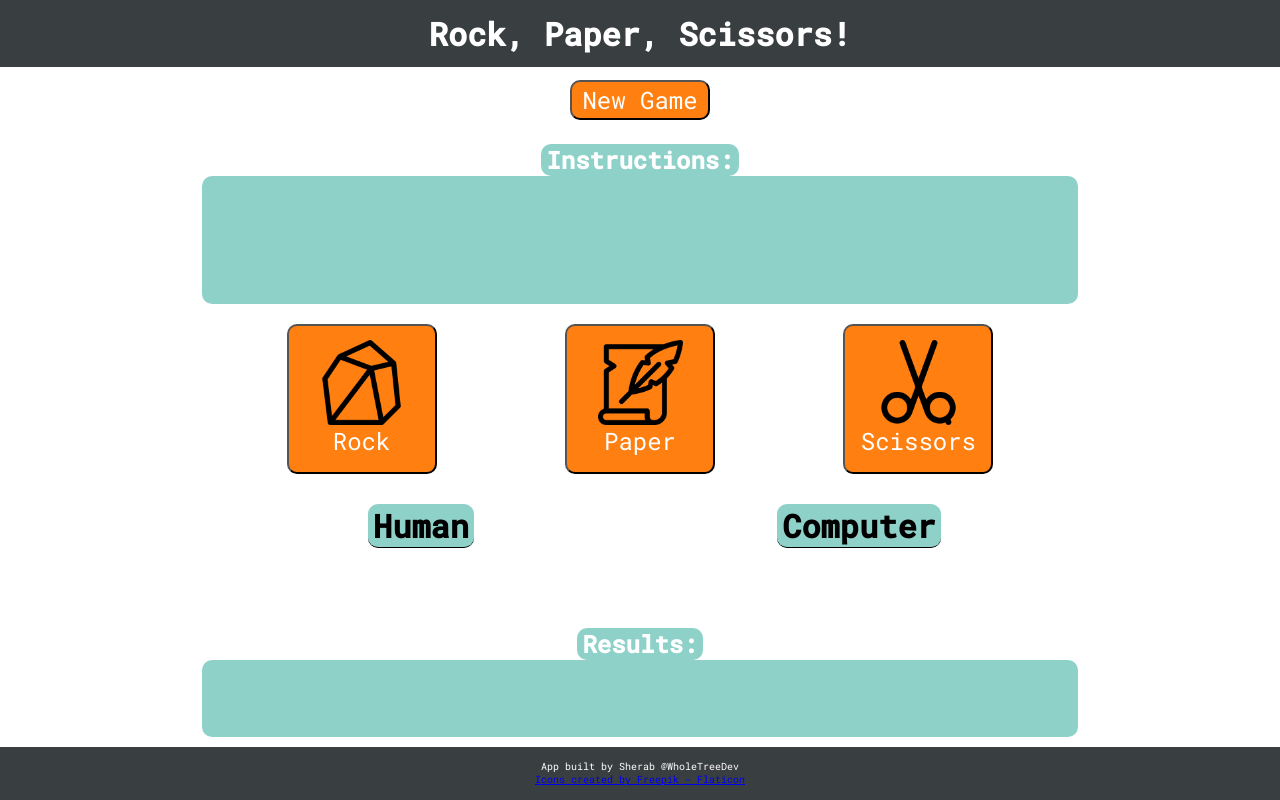
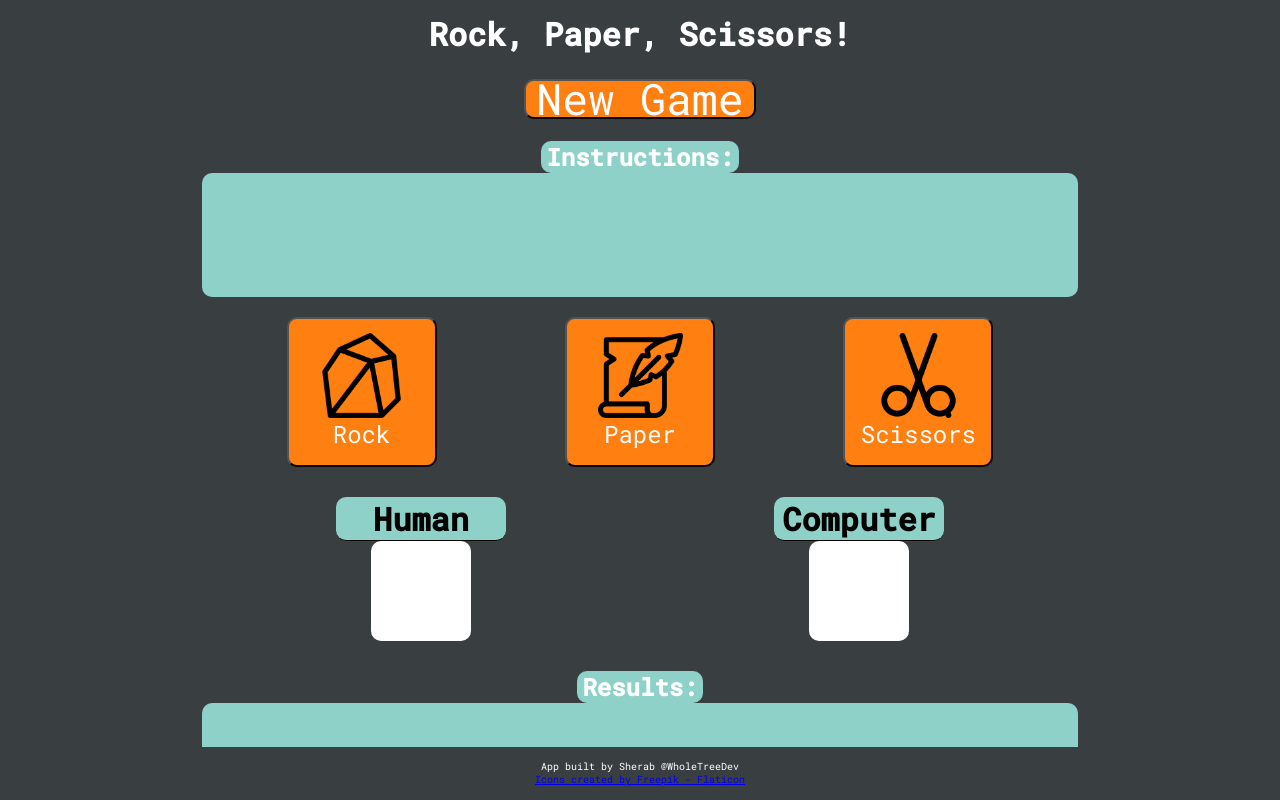
Before and after one commit to Sherab-Z/game_rock-paper-scissors, a plain HTML site: page index.html in a window 1280 px wide. Drawn offline with Linux system fonts and the light colour scheme.

Commit message:
Update styles, dark background

```diff
--- a/style.css
+++ b/style.css
@@ -44,8 +44,9 @@ section,
   display: flex;
   align-items: center;
   justify-content: center;
-  width: 50px;
-  height: 50px;
+  width: 100px;
+  height: 100px;
+  background-color: white;
 }
 
 .container {
@@ -90,6 +91,10 @@ body {
 /* Buttons */
 .new-game.btns.container {
   padding: 5px;
+}
+
+button.new-game.btn {
+  font-size: 2.7rem;
 }
 
 .wpn.btns.container {
@@ -158,13 +163,8 @@ body {
   color: black;
   font-size: 2rem;
   border-bottom: 1px solid black;
-}
-
-div.current.score.text-display-box {
-  display: flex;
-  align-items: center;
-  justify-content: center;
-  /* border: 3px solid #8ed1c9; */
+  width: 170px;
+  text-align: center;
 }
 
 /* --- AREAS IN PAGE --- */
@@ -201,18 +201,20 @@ main {
 
 section.start.sect {
   flex: 1 0 30vh;
+  background-color: #393E41;
 }
 
 /* --- Main > Gameplay Section --- */
 
 section.gameplay.sect {
+  background-color: #393E41;
   flex: 1 0 30vh;
   align-content: stretch;
 }
 
 /* --- Main > Results Section --- */
-section.results-sect {
-  flex: 1 0 25vh;
+section.results.sect {
+  background-color: #393E41;
 }
 
 /* --- Footer --- */
```
